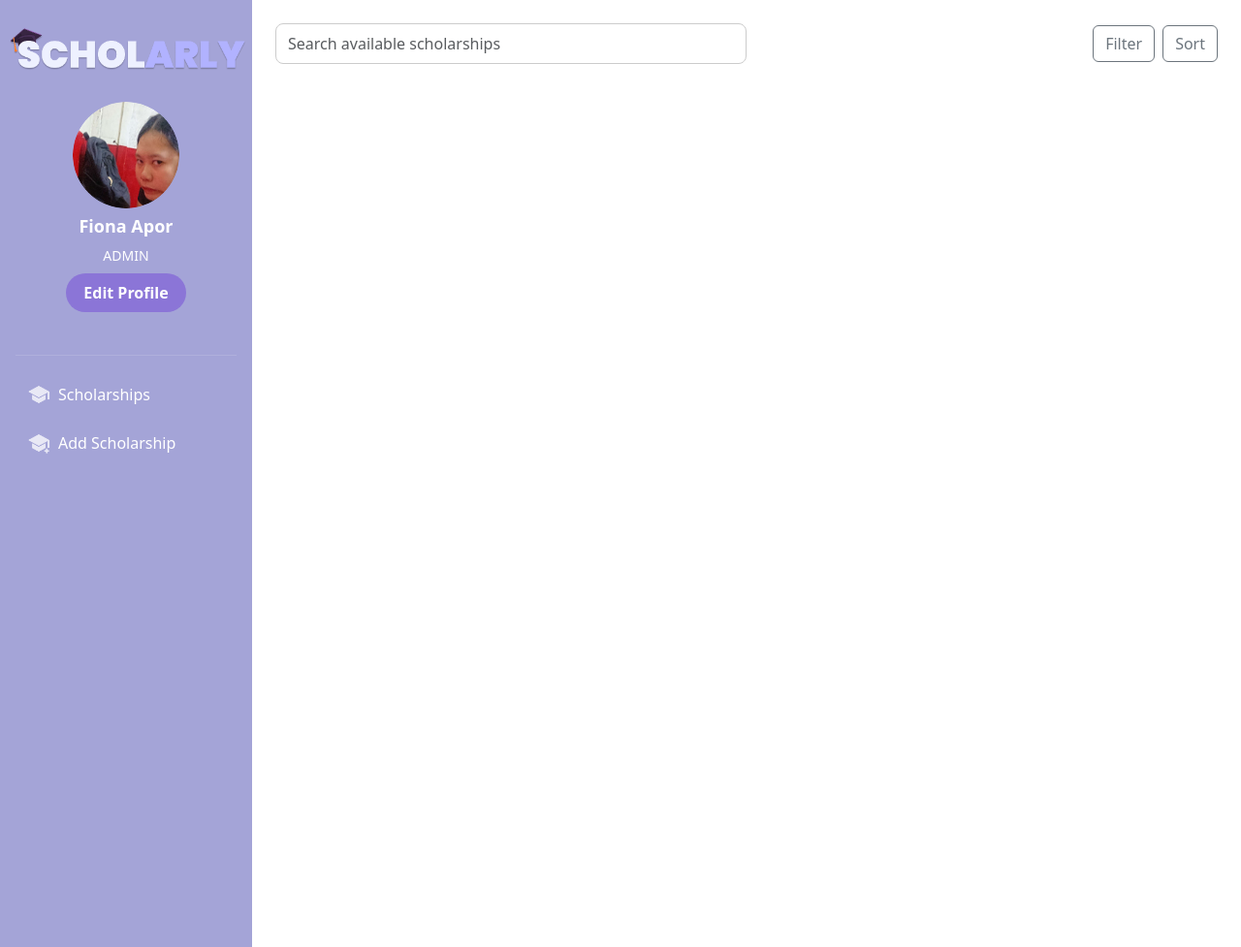
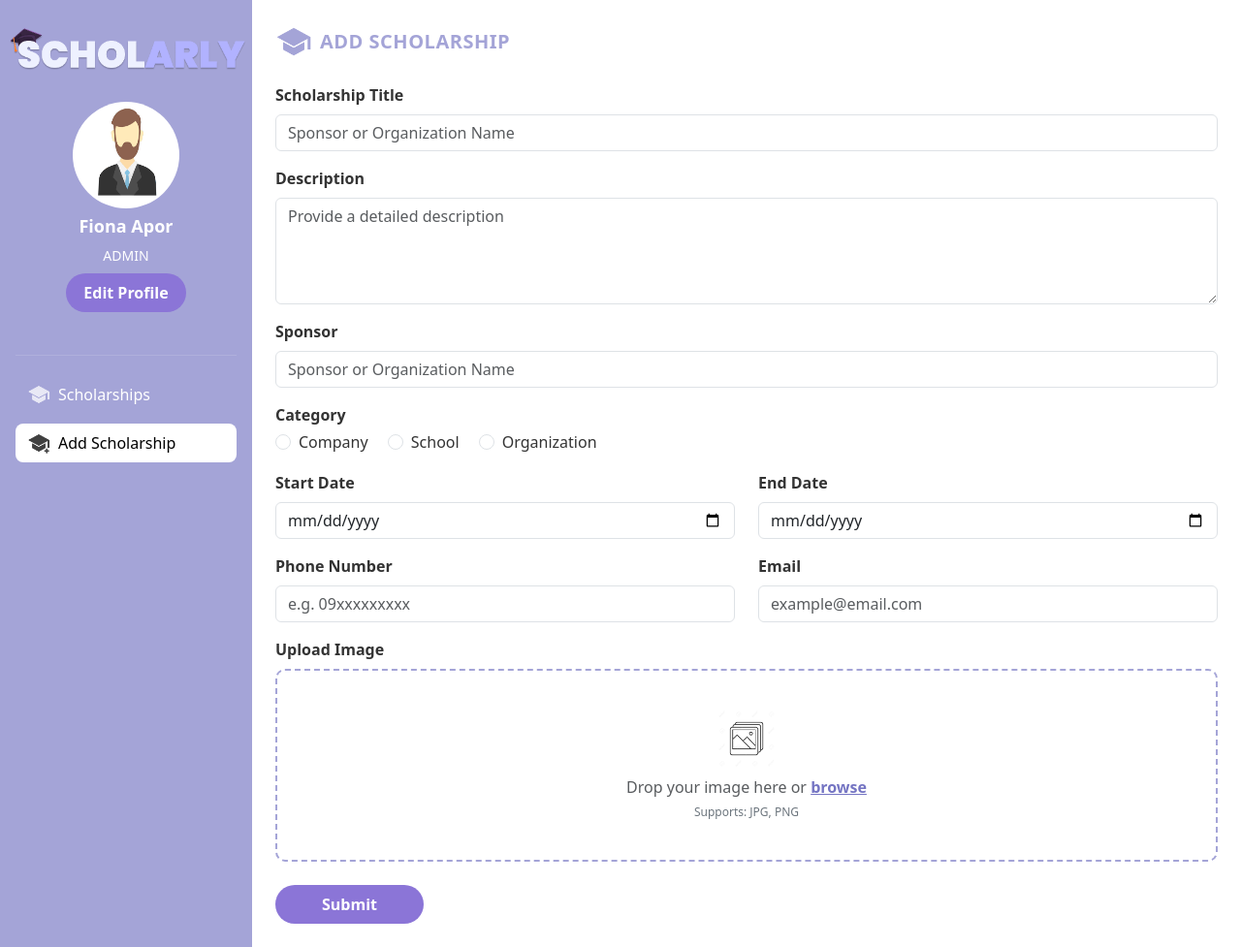
Before and after one commit to Rold-alt/Scholarly-PHP, a PHP site: page /add-scholarship.html in a window 1280 px wide. Shown: the whole page at 97% size. Run offline with PHP 8.4, Linux system fonts and the light colour scheme.

Commit message:
Add Scholarship

```diff
--- a/add-scholarship.html
+++ b/add-scholarship.html
@@ -3,44 +3,115 @@
 <head>
   <meta charset="UTF-8">
   <meta name="viewport" content="width=device-width, initial-scale=1.0">
-  <title>Scholarly Dashboard</title>
-  <link
-    href="https://cdn.jsdelivr.net/npm/bootstrap@5.3.3/dist/css/bootstrap.min.css" rel="stylesheet">
+  <title>Add Scholarship Scholarly</title>
+  <link href="https://cdn.jsdelivr.net/npm/bootstrap@5.3.3/dist/css/bootstrap.min.css" rel="stylesheet">
   <link rel="stylesheet" href="assets/css/dashboard.css">
 </head>
 <body>
   <div class="dashboard d-flex">
+    <!-- Sidebar -->
     <aside class="sidebar d-flex flex-column align-items-center p-3">
       <img src="assets/images/Group 44.png" alt="Scholarly Logo" class="logo mb-4">
+
       <div class="profile text-center mb-4">
-        <img src="assets/Images/admin_profile.png"
-             alt="Profile" class="profile-img mb-2">
+        <img src="assets/Images/Admin.png" alt="Profile" class="profile-img mb-2">
         <h2 class="h5 fw-bold">Fiona Apor</h2>
         <p class="small mb-2">ADMIN</p>
         <a href="edit.html" class="btn btn-primary rounded-pill">Edit Profile</a>
       </div>
+
       <hr class="w-100">
 
       <nav class="nav flex-column w-100">
-         <a href="admin-dashboard.html" class="nav-link d-flex align-items-center gap-2 text-white">
-          <img src="assets/Images/material-symbols_school.png"> Scholarships
+        <a href="admin-dashboard.html" class="nav-link d-flex align-items-center gap-2 text-white">
+          <img src="assets/Images/material-symbols_school.png" alt=""> Scholarships
         </a>
-       <a href="add-scholarship.html" class="nav-link d-flex align-items-center gap-2 text-white">
-          <img src="assets/Images/material-add_symbols_school.png">Add Scholarship
+        <a href="add-scholarship.html" class="nav-link active d-flex align-items-center gap-2">
+          <img src="assets/Images/material-add_symbols_school.png" alt=""> Add Scholarship
         </a>
       </nav>
     </aside>
 
+    <!-- Main Content -->
     <main class="main-content flex-grow-1 p-4">
-      <div class="controls d-flex justify-content-between align-items-center mb-4">
-        <input type="text" class="form-control w-50" placeholder="Search available scholarships">
-        <div class="filter-sort d-flex gap-2">
-          <button class="btn btn-outline-secondary">Filter</button>
-          <button class="btn btn-outline-secondary">Sort</button>
+      <div class="add-scholarship-heading d-flex align-items-center mb-4">
+        <img src="assets/images/addlogo.png" alt="Add Scholarship Icon" class="me-2">
+        <h2 class="mb-0">ADD SCHOLARSHIP</h2>
+      </div>
+
+      <form>
+        <div class="mb-3">
+          <label for="scholarshipTitle" class="form-label fw-semibold">Scholarship Title</label>
+          <input type="text" class="form-control" id="scholarshipTitle" placeholder="Sponsor or Organization Name">
         </div>
-      </div>
+
+        <div class="mb-3">
+          <label for="description" class="form-label fw-semibold">Description</label>
+          <textarea class="form-control" id="description" rows="4" placeholder="Provide a detailed description"></textarea>
+        </div>
+
+        <div class="mb-3">
+          <label for="sponsor" class="form-label fw-semibold">Sponsor</label>
+          <input type="text" class="form-control" id="sponsor" placeholder="Sponsor or Organization Name">
+        </div>
+
+        <div class="mb-3">
+          <span class="form-label fw-semibold d-block mb-1">Category</span>
+          <div class="form-check form-check-inline">
+            <input class="form-check-input" type="radio" name="category" id="company" value="Company">
+            <label class="form-check-label" for="company">Company</label>
+          </div>
+          <div class="form-check form-check-inline">
+            <input class="form-check-input" type="radio" name="category" id="school" value="School">
+            <label class="form-check-label" for="school">School</label>
+          </div>
+          <div class="form-check form-check-inline">
+            <input class="form-check-input" type="radio" name="category" id="organization" value="Organization">
+            <label class="form-check-label" for="organization">Organization</label>
+          </div>
+        </div>
+
+        <div class="row mb-3">
+          <div class="col-md-6">
+            <label class="form-label fw-semibold">Start Date</label>
+            <input type="date" class="form-control">
+          </div>
+          <div class="col-md-6">
+            <label class="form-label fw-semibold">End Date</label>
+            <input type="date" class="form-control">
+          </div>
+        </div>
+
+        <div class="row mb-3">
+          <div class="col-md-6">
+            <label class="form-label fw-semibold">Phone Number</label>
+            <input type="tel" class="form-control" placeholder="e.g. 09xxxxxxxxx">
+          </div>
+          <div class="col-md-6">
+            <label class="form-label fw-semibold">Email</label>
+            <input type="email" class="form-control" placeholder="example@email.com">
+          </div>
+        </div>
+
+        <div class="mb-4">
+          <label class="form-label fw-semibold d-block mb-2">Upload Image</label>
+          <div class="upload-box text-center">
+            <div class="upload-icon mb-2">
+              <img src="assets/images/galary.png" alt="Upload Icon">
+            </div>
+            <p class="mb-1 text-muted">
+              Drop your image here or <span class="browse-link">browse</span>
+            </p>
+            <small class="text-secondary">Supports: JPG, PNG</small>
+            <input type="file" class="upload-input" accept="image/*">
+          </div>
+        </div>
+
+        <button type="submit" class="btn btn-primary px-5">Submit</button>
+      </form>
     </main>
   </div>
+
   <script src="https://cdn.jsdelivr.net/npm/bootstrap@5.3.3/dist/js/bootstrap.bundle.min.js"></script>
 </body>
 </html>
--- a/assets/css/dashboard.css
+++ b/assets/css/dashboard.css
@@ -51,6 +51,18 @@ body {
   flex-direction: column;
   align-items: center;
   padding: 20px;
+}
+.add-scholarship-heading img {
+  width: 38px;
+  height: 38px;
+  object-fit: contain;
+}
+
+.add-scholarship-heading h2 {
+  font-size: 1.25rem;
+  font-weight: 700;
+  color: #A4A4D7;
+  letter-spacing: 0.5px;
 }
 
 .sidebar .logo {
@@ -231,22 +243,67 @@ body {
   transition: background 0.3s, color 0.3s;
 }
 
-/* Hover effect */
 .nav a:hover {
   background: white;
   color: black !important;
 }
 
 .nav a:hover img {
-  filter: brightness(0); /* makes icon black */
+  filter: brightness(0);
 }
 
-/* Active tab */
 .nav a.active {
   background: white;
   color: black !important;
 }
 
 .nav a.active img {
-  filter: brightness(0); /* makes icon black */
+  filter: brightness(0);
 }
+.upload-box {
+  border: 2px dashed #A4A4D7;
+  border-radius: 10px;
+  padding: 40px 20px;
+  position: relative;
+  cursor: pointer;
+  background-color: #fff;
+  transition: background-color 0.2s ease;
+}
+
+.upload-box:hover {
+  background-color: #f8f8fc;
+}
+
+.upload-box .upload-icon img {
+  width: 60px;
+  height: 60px;
+  opacity: 0.8;
+}
+
+.upload-box p {
+  color: #6c6c6c;
+  font-size: 16px;
+}
+
+.upload-box .browse-link {
+  color: #7575C3;
+  font-weight: 600;
+  text-decoration: underline;
+}
+
+.upload-box small {
+  display: block;
+  margin-top: 5px;
+  font-size: 12px;
+  color: #888;
+}
+
+.upload-input {
+  position: absolute;
+  top: 0;
+  left: 0;
+  width: 100%;
+  height: 100%;
+  opacity: 0;
+  cursor: pointer;
+}
--- a/bookmark.html
+++ b/bookmark.html
@@ -14,7 +14,7 @@
     <aside class="sidebar d-flex flex-column align-items-center p-3">
       <img src="assets/images/Group 44.png" alt="Scholarly Logo" class="logo mb-4">
       <div class="profile text-center mb-4">
-        <img src="assets/Images/profile.jpg"
+        <img src="assets/Images/profile.png"
              alt="Profile" class="profile-img mb-2">
         <h2 class="h5 fw-bold">Leonard Tariman</h2>
         <p class="small mb-2">STUDENT</p>
--- a/dashboard.html
+++ b/dashboard.html
@@ -14,7 +14,7 @@
     <aside class="sidebar d-flex flex-column align-items-center p-3">
       <img src="assets/images/Group 44.png" alt="Scholarly Logo" class="logo mb-4">
       <div class="profile text-center mb-4">
-        <img src="assets/Images/profile.jpg"
+        <img src="assets/Images/profile.png"
              alt="Profile" class="profile-img mb-2">
         <h2 class="h5 fw-bold">Leonard Tariman</h2>
         <p class="small mb-2">STUDENT</p>
@@ -40,7 +40,6 @@
     </aside>
 
     <main class="main-content flex-grow-1 p-4">
-
       <div class="controls d-flex justify-content-between align-items-center mb-4">
         <input type="text" class="form-control w-50" placeholder="Search available scholarships">
         <div class="filter-sort d-flex gap-2">
@@ -48,7 +47,6 @@
           <button class="btn btn-outline-secondary">Sort</button>
         </div>
       </div>
-
       <div class="cards d-flex flex-column gap-3">
 
         <div class="card p-3 d-flex flex-row justify-content-between align-items-center shadow-sm">
--- a/edit.html
+++ b/edit.html
@@ -15,7 +15,7 @@
     <aside class="sidebar d-flex flex-column align-items-center p-3">
       <img src="assets/images/Group 44.png" alt="Scholarly Logo" class="logo mb-4">
       <div class="profile text-center mb-4">
-        <img src="assets/Images/profile.jpg" alt="Profile" class="profile-img mb-2">
+        <img src="assets/Images/profile.png" alt="Profile" class="profile-img mb-2">
         <h2 class="h5 fw-bold">Leonard Tariman</h2>
         <p class="small mb-2">STUDENT</p>
         <button class="btn btn-primary rounded-pill disabled">Edit Profile</button>
@@ -31,9 +31,6 @@
         </a>
         <a href="#" class="nav-link d-flex align-items-center gap-2 text-white">
           <img src="https://storage.googleapis.com/tagjs-prod.appspot.com/v1/P11DPD00iM/ed6vfccw_expires_30_days.png"> Bookmarks
-        </a>
-        <a href="#" class="nav-link d-flex align-items-center gap-2 text-white">
-          <img src="https://storage.googleapis.com/tagjs-prod.appspot.com/v1/P11DPD00iM/bqiepmq9_expires_30_days.png"> More
         </a>
         <a href="index.html" class="nav-link d-flex align-items-center gap-2 text-white">
           <img src="https://storage.googleapis.com/tagjs-prod.appspot.com/v1/P11DPD00iM/2y4kk645_expires_30_days.png"> Logout
--- a/settings.html
+++ b/settings.html
@@ -28,7 +28,7 @@
     <aside class="sidebar d-flex flex-column align-items-center p-3">
       <img src="assets/images/Group 44.png" alt="Scholarly Logo" class="logo mb-4">
       <div class="profile text-center mb-4">
-        <img src="assets/Images/profile.jpg" alt="Profile" class="profile-img mb-2">
+        <img src="assets/Images/profile.png" alt="Profile" class="profile-img mb-2">
         <h2 class="h5 fw-bold">Leonard Tariman</h2>
         <p class="small mb-2">STUDENT</p>
         <button class="btn btn-primary rounded-pill">Edit Profile</button>
```
Also changed, not shown: admin-dashboard.html (+7 -7 lines), assets/css/home.css (+25 -54 lines), index.html (+2 -20 lines), assets/Images/Admin.png (added), assets/Images/addlogo.png (added), assets/Images/galary.png (added), assets/Images/profile.png (added).
